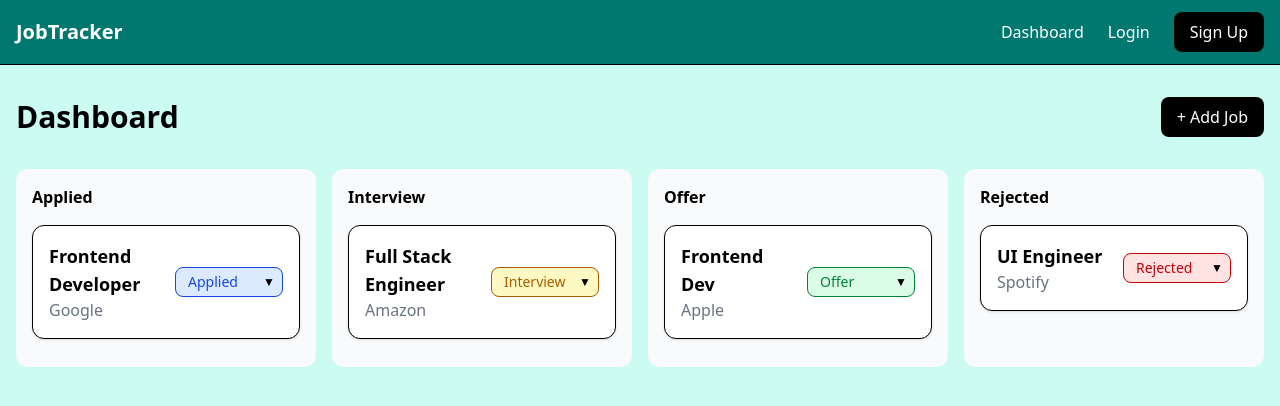
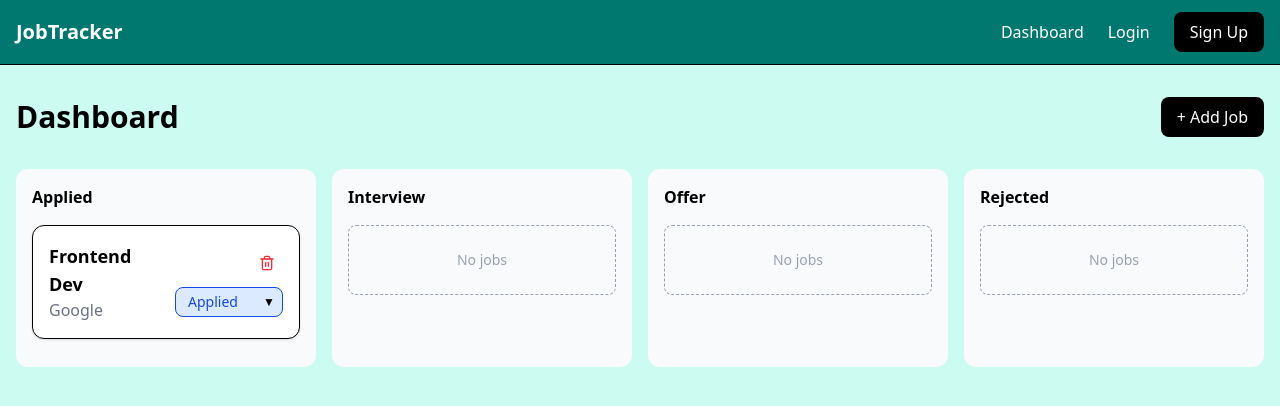
Before and after one commit to makennalehnert/job-tracker, a Next.js app in the folder client/: page /dashboard in a window 1280 px wide. Shown: the top 406 px of the page. Built offline with nearby package versions, Linux system fonts and the light colour scheme.

Commit message:
updated dashboard to use api and added delete icon

```diff
--- a/client/src/app/dashboard/page.js
+++ b/client/src/app/dashboard/page.js
@@ -2,42 +2,25 @@
 import { useState } from "react";
 import { motion } from "framer-motion";
 import { AnimatePresence } from "framer-motion";
+import { useEffect } from "react";
 import Column from "@/components/Column";
 import JobCard from "@/components/JobCard";
 
 
 
+
 export default function Dashboard() {
-    const [jobs, setJobs] = useState([
-        {
-            id: 1,
-            company: "Google",
-            role: "Frontend Developer",
-            status: "Applied",
-            dateApplied: "2026-03-26T18:30:00.000Z"
-        },
-        {
-            id: 2,
-            company: "Amazon",
-            role: "Full Stack Engineer",
-            status: "Interview",
-            dateApplied: "2026-03-24T18:30:00.000Z"
-        },
-        {
-            id: 3,
-            company: "Spotify",
-            role: "UI Engineer",
-            status: "Rejected",
-            dateApplied: "2026-03-20T18:30:00.000Z"
-        },
-        {
-            id: 4,
-            company: "Apple",
-            role: "Frontend Dev",
-            status: "Offer",
-            dateApplied: "2026-03-21T18:30:00.000Z"
-        }
-    ]);
+    const [jobs, setJobs] = useState([]);
+
+    useEffect(() => {
+        const fetchJobs = async () => {
+            const res = await fetch("/api/jobs");
+            const data = await res.json();
+            setJobs(data);
+        };
+
+        fetchJobs();
+    }, []);
 
     const statuses = ["Applied", "Interview", "Offer", "Rejected"];
 
@@ -60,24 +43,41 @@ export default function Dashboard() {
         status: "Applied",
     });
 
-    const updateStatus = (id, newStatus) => {
+    const updateStatus = async (id, newStatus) => {
+        const res = await fetch("/api/jobs", {
+            method: "PUT",
+            headers: {
+                "Content-Type": "application/json",
+            },
+            body: JSON.stringify({ id, status: newStatus }),
+        });
+
+        const updatedJob = await res.json();
+
         setJobs((prevJobs) =>
             prevJobs.map((job) =>
-                job.id === id ? { ...job, status: newStatus } : job
+                job.id === id ? updatedJob : job
             )
         );
     };
 
-    const handleAddJob = (e) => {
+    const handleAddJob = async (e) => {
         e.preventDefault();
 
-        const job = {
-            id: Date.now(),
-            dateApplied: new Date().toISOString(),
-            ...newJob,
-        };
+        const res = await fetch("/api/jobs", {
+            method: "POST",
+            headers: {
+                "Content-Type": "application/json",
+            },
+            body: JSON.stringify({
+                ...newJob,
+                dateApplied: new Date().toISOString(),
+            }),
+        });
 
-        setJobs((prev) => [...prev, job]);
+        const createdJob = await res.json();
+
+        setJobs((prev) => [...prev, createdJob]);
 
         setNewJob({ company: "", role: "", status: "Applied" });
         setIsOpen(false);
--- a/client/src/components/JobCard.js
+++ b/client/src/components/JobCard.js
@@ -1,5 +1,6 @@
 "use client";
 import { motion } from "framer-motion";
+import { Trash2 } from "lucide-react";
 
 const JobCard = ({ job, setSelectedJob, updateStatus }) => {
 
@@ -18,6 +19,19 @@ const JobCard = ({ job, setSelectedJob, updateStatus }) => {
                 <p className="text-gray-500">{job.company}</p>
             </div>
 
+
+            <div
+                className="flex flex-col items-end"
+            >
+                <button
+                    onClick={(e) => {
+                        e.stopPropagation();
+                        // need to add delete function here
+                    }}
+                    className="text-red-500 hover:bg-red-50 mb-2 p-2 rounded-full transition"
+                >
+                    <Trash2 size={16} />
+                </button>
                 {/* Status dropdown */}
                 <div
                     className="relative"
@@ -26,8 +40,7 @@ const JobCard = ({ job, setSelectedJob, updateStatus }) => {
                     <select
                         value={job.status}
                         onChange={(e) => updateStatus(job.id, e.target.value)}
-                    className={`border rounded-lg px-3 py-1 pr-8 ml-5 text-sm appearance-none cursor-pointer ${
-                        job.status === "Applied"
+                        className={`border rounded-lg px-3 py-1 pr-8 ml-5 text-sm appearance-none cursor-pointer ${job.status === "Applied"
                                 ? "bg-blue-100 text-blue-700"
                                 : job.status === "Interview"
                                     ? "bg-yellow-100 text-yellow-700"
@@ -46,6 +59,7 @@ const JobCard = ({ job, setSelectedJob, updateStatus }) => {
                         ▼
                     </span>
                 </div>
+            </div>
         </motion.div>
     );
 };
```
Lines whose indentation alone changed are shown as unchanged.
